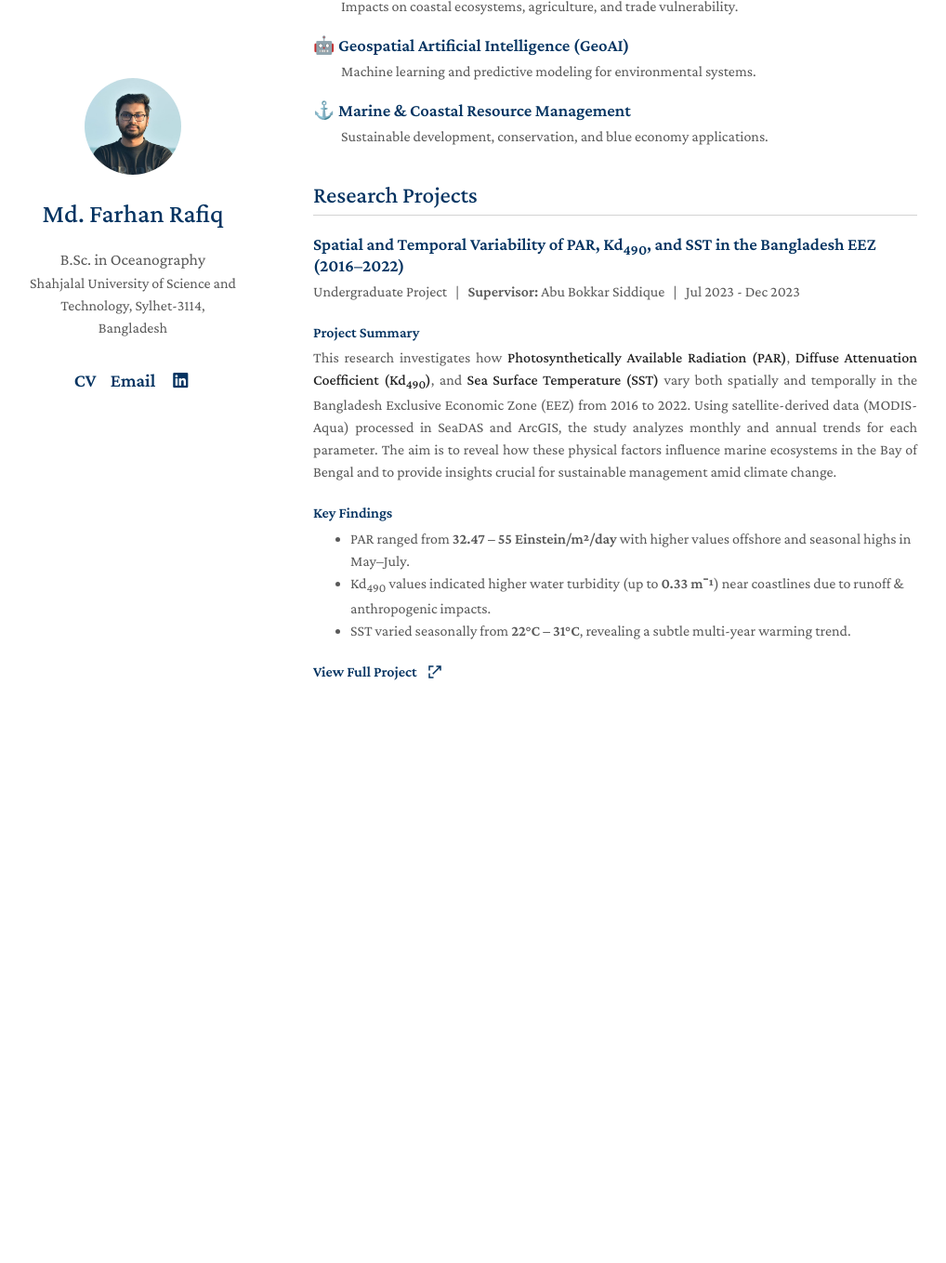
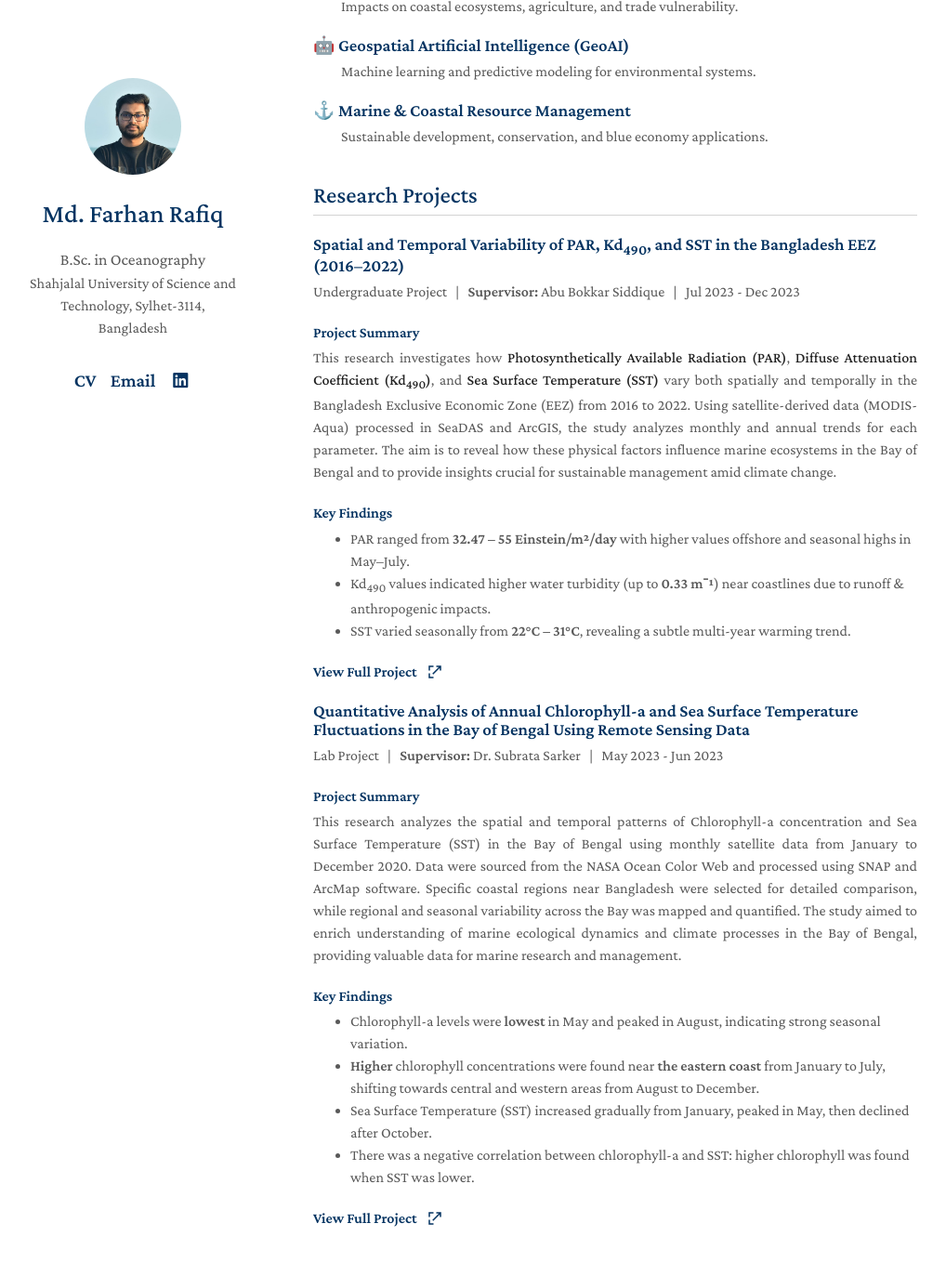
Before and after one commit to farhan-rafiq/farhan-rafiq.github.io, a Jekyll site: the page built from index.md, in a window 1280 px wide and 1400 px high, scrolled down 691 px. Shown: the top 1359 px of the window at 93% size, without its empty margins (133-1151 px from the left). Built offline with Jekyll 4.4.1, drawn with Linux system fonts in a browser that asks for light colours; a style sheet for code colours, icons or effects is not loaded; before the commit the page ends 1503 px from its top, so only the background shows below that.

Commit message:
Update index.md

```diff
--- a/index.md
+++ b/index.md
@@ -92,3 +92,52 @@ layout: homepage
     </svg>
   </a>
 </h4>
+
+<p></p>
+
+  <h3 style="margin-bottom: 5px;"> Quantitative Analysis of Annual Chlorophyll-a and Sea Surface Temperature Fluctuations in the Bay of Bengal Using Remote Sensing Data</h3>
+  <p style="margin-top: 0;">Lab Project &nbsp; | &nbsp; <b>Supervisor:</b> Dr. Subrata Sarker &nbsp; | &nbsp; May 2023 - Jun 2023</p>
+  <div style="display:flex; flex-wrap:wrap; gap:1.5em;">
+
+    <!-- Representative Project Image
+    <div style="flex:1; gap: 10px; flex-wrap: wrap;">
+
+      <img src="./projects/study_area.png"
+      alt="study_area" style="width:50%; border-radius:0px; box-shadow:0 2px 8px #bbb;">
+      <img src="./projects/PAR.png"
+      alt="PAR" style="width:50%; border-radius:0px; box-shadow:0 2px 8px #bbb;">
+      <img src="./projects/KD.png"
+      alt="KD" style="width:50%; border-radius:0px; box-shadow:0 2px 8px #bbb;">
+      <img src="./projects/SST.png"
+      alt="SST" style="width:50%; border-radius:0px; box-shadow:0 2px 8px #bbb;">
+     </div> -->
+
+    <!-- Project Highlights -->
+    <div style="flex:2; min-width:320px;">
+
+      <h4 style="margin-bottom:.2em;">Project Summary</h4>
+      <div style="text-align: justify;">
+      <p> This research analyzes the spatial and temporal patterns of Chlorophyll-a concentration and Sea Surface Temperature (SST) in the Bay of Bengal using monthly satellite data from January to December 2020. Data were sourced from the NASA Ocean Color Web and processed using SNAP and ArcMap software. Specific coastal regions near Bangladesh were selected for detailed comparison, while regional and seasonal variability across the Bay was mapped and quantified. The study aimed to enrich understanding of marine ecological dynamics and climate processes in the Bay of Bengal, providing valuable data for marine research and management.</p>
+      </div>
+
+       <h4 style="margin-bottom:.2em;">Key Findings</h4>
+          <ul style="margin-top:0;">
+            <li>Chlorophyll-a levels were <b>lowest</b> in May and peaked in August, indicating strong seasonal variation.</li>
+            <li><b>Higher</b> chlorophyll concentrations were found near <b>the eastern coast</b> from January to July, shifting towards central and western areas from August to December.</li>
+            <li>Sea Surface Temperature (SST) increased gradually from January, peaked in May, then declined after October.</li>
+            <li>There was a negative correlation between chlorophyll-a and SST: higher chlorophyll was found when SST was lower.</li>
+            </ul>
+
+<h4 style="margin-bottom: .2em;">
+  <a href="./projects/4_1_project.pdf"
+     target="_blank"
+     style="text-decoration: none; color: inherit; display: inline-flex; align-items: center; gap: 6px;">
+    View Full Project
+    <svg xmlns="http://www.w3.org/2000/svg"
+         width="18" height="18" fill="currentColor"
+         viewBox="0 0 24 24" style="margin-left: 4px;">
+      <path d="M14 3h7v7h-2V6.41l-9.29 9.3-1.42-1.42 9.3-9.29H14V3z"/>
+      <path d="M5 5h5V3H3v7h2V5zm0 14v-5H3v7h7v-2H5z"/>
+    </svg>
+  </a>
+</h4>
```
